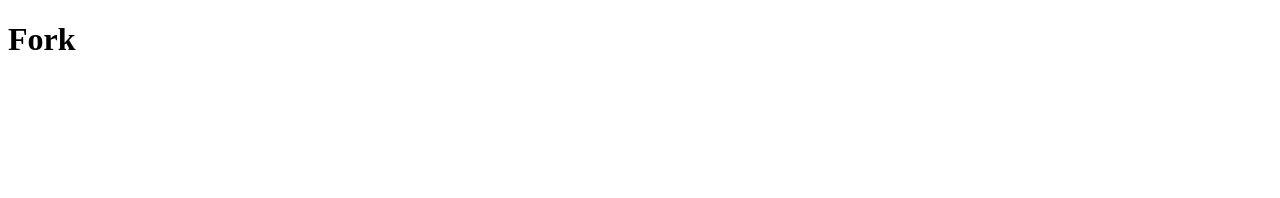
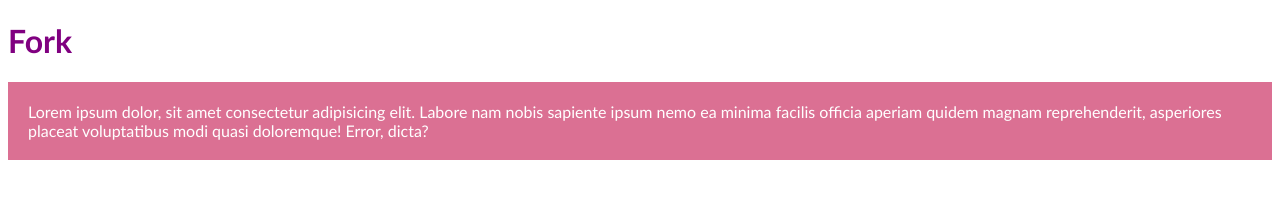
Before and after one commit to JustForLearn2023/ForkTry, a plain HTML site: page index.html in a window 1280 px wide. Drawn offline with Linux system fonts and the light colour scheme.

Commit message:
add style

```diff
--- a/index.html
+++ b/index.html
@@ -6,8 +6,29 @@
     <meta name="viewport" content="width=device-width, initial-scale=1.0" />
 
     <title>Fork</title>
+    <style>
+      * {
+        font-family: "Gill Sans", "Gill Sans MT", Calibri, "Trebuchet MS",
+          sans-serif;
+      }
+      h1 {
+        color: purple;
+      }
+
+      p {
+        padding: 20px;
+        background-color: palevioletred;
+        color: white;
+      }
+    </style>
   </head>
   <body>
     <h1>Fork</h1>
+    <p>
+      Lorem ipsum dolor, sit amet consectetur adipisicing elit. Labore nam nobis
+      sapiente ipsum nemo ea minima facilis officia aperiam quidem magnam
+      reprehenderit, asperiores placeat voluptatibus modi quasi doloremque!
+      Error, dicta?
+    </p>
   </body>
 </html>
```
